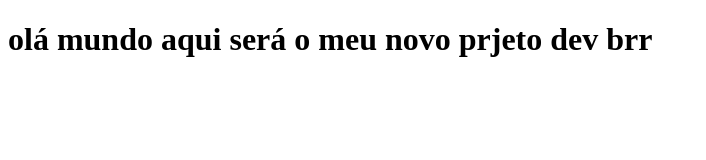
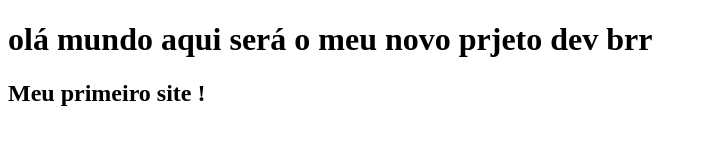
Before and after one commit to pedro-dev21/iniciante, a plain HTML site: page programção/index.html in a window 1280 px wide. Shown: the whole page, without its empty margins (0-706 px from the left). Drawn offline with Linux system fonts and the light colour scheme.

Commit message:
adição de novos arquivos

```diff
--- a/programção/index.html
+++ b/programção/index.html
@@ -2,11 +2,12 @@
 <html lang="en">
 <head>
     <meta charset="UTF-8">
+    <meta http-equiv="x-ua-compatible" content="IE=edge">
     <meta name="viewport" content="width=device-width, initial-scale=1.0">
     <title>Meu site</title>
 </head>
 <body>
   <H1>olá mundo aqui será o meu novo prjeto dev brr</H1>
-
+ <h2> Meu primeiro site ! </h2>
 </body>
 </html>
```
